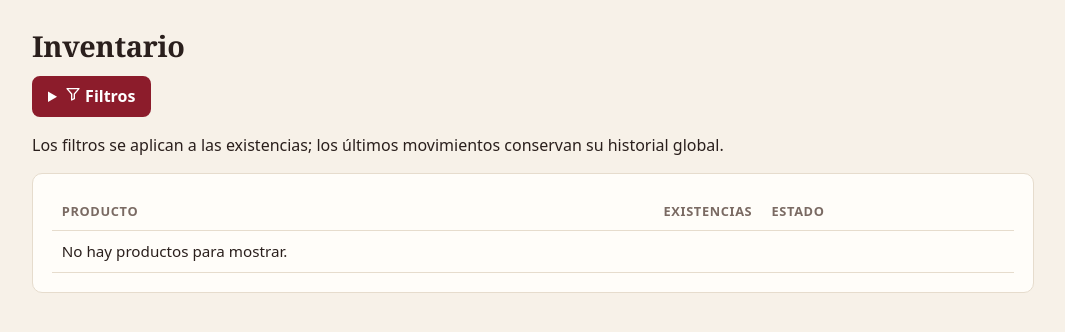
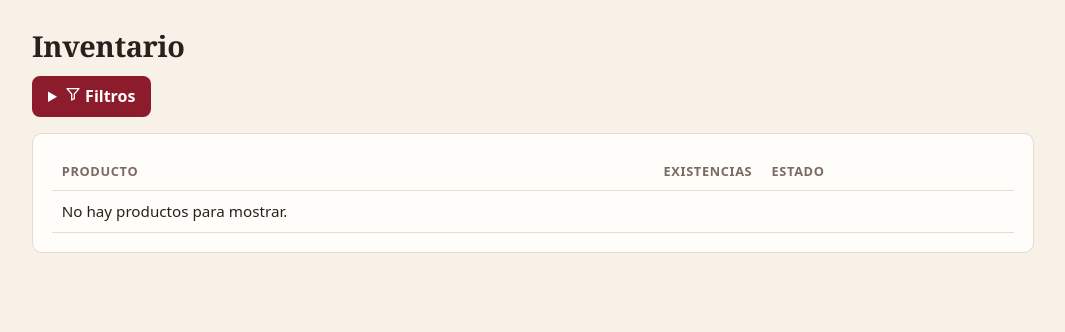
Before and after one commit to LFP2002/corte-gestion, a Django app: page /stock/ in a window 1280 px wide. Shown: the part 56-388 px from the top of the page, without its empty margins (107-1172 px from the left). Run offline with Django 5.2, Linux system fonts and the light colour scheme; the visitor is signed in with stand-in values (Sample User, id 1); data that the repository does not hold is empty.

Commit message:
style(ui): mejorar formularios y retirar textos internos

```diff
--- a/backend/templates/gestion/stock.html
+++ b/backend/templates/gestion/stock.html
@@ -3,7 +3,6 @@
 {% block contenido %}
 <h1>Inventario</h1>
 {% include 'gestion/filtros.html' %}
-<p>Los filtros se aplican a las existencias; los últimos movimientos conservan su historial global.</p>
 <div class="card tabla-scroll">
   <table>
     <thead><tr><th scope="col">Producto</th><th scope="col" class="num">Existencias</th><th scope="col">Estado</th></tr></thead>
```
